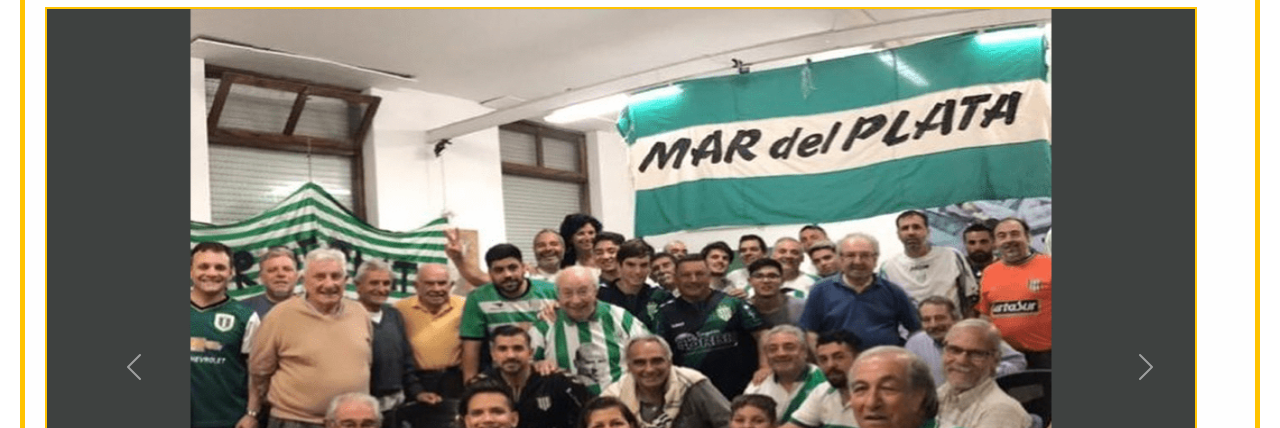
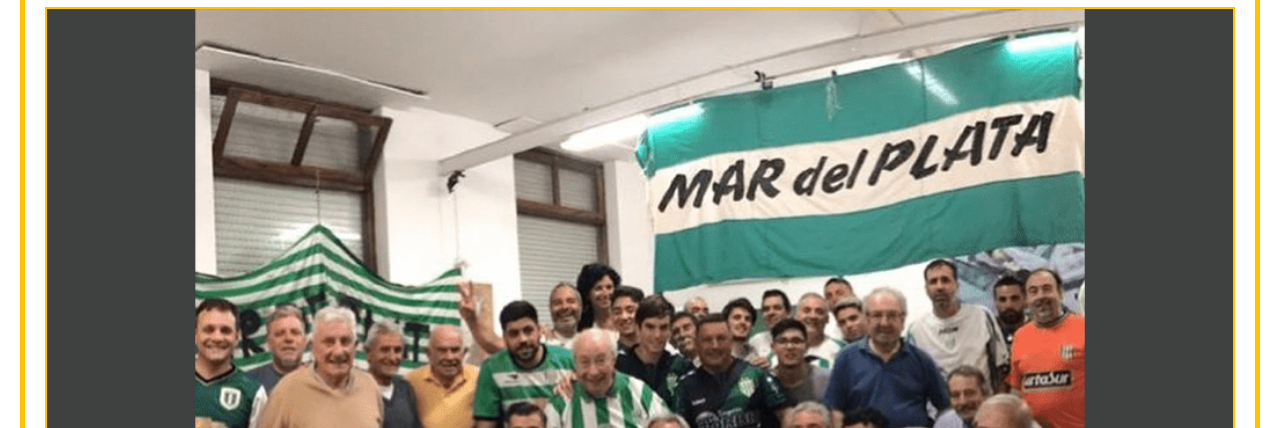
Before and after one commit to Nachopaz00/PenaElTaladroMarDelPlata, a plain HTML site: page secciones/galeria.html in a window 1280 px wide. Shown: the part 372-800 px from the top of the page. Drawn offline with nearby package versions, Linux system fonts and the light colour scheme.

Commit message:
cambios sugeridos por la profe

```diff
--- a/css/style.css
+++ b/css/style.css
@@ -212,7 +212,7 @@
   margin: 20px;
   grid-area: principal; }
   .main-index img {
-    border: solid 3px #FFC300;
+    border-radius: 5px;
     width: 650px; }
   .main-index h1 {
     color: #006400;
@@ -323,9 +323,7 @@
   background-color: #FEFEFE;
   text-align: center; }
   .main-galeria img {
-    border: #FFC300 solid 2px;
-    max-width: 90vw;
-    max-height: 90vh; }
+    border: #FFC300 solid 2px; }
   .main-galeria h1 {
     color: #006400;
     font-family: "Oswald", sans-serif;
--- a/scss/secciones/_galeria.scss
+++ b/scss/secciones/_galeria.scss
@@ -7,8 +7,7 @@
 
     img {
         border: $dorado solid 2px;
-         max-width: 90vw;
-         max-height: 90vh;
+
     }
 
     h1 {
--- a/scss/secciones/_main-index.scss
+++ b/scss/secciones/_main-index.scss
@@ -7,7 +7,7 @@
 
 
     img {
-        border: solid 3px $dorado;
+        border-radius: 5px;
         width: 650px;
     }
 
```
